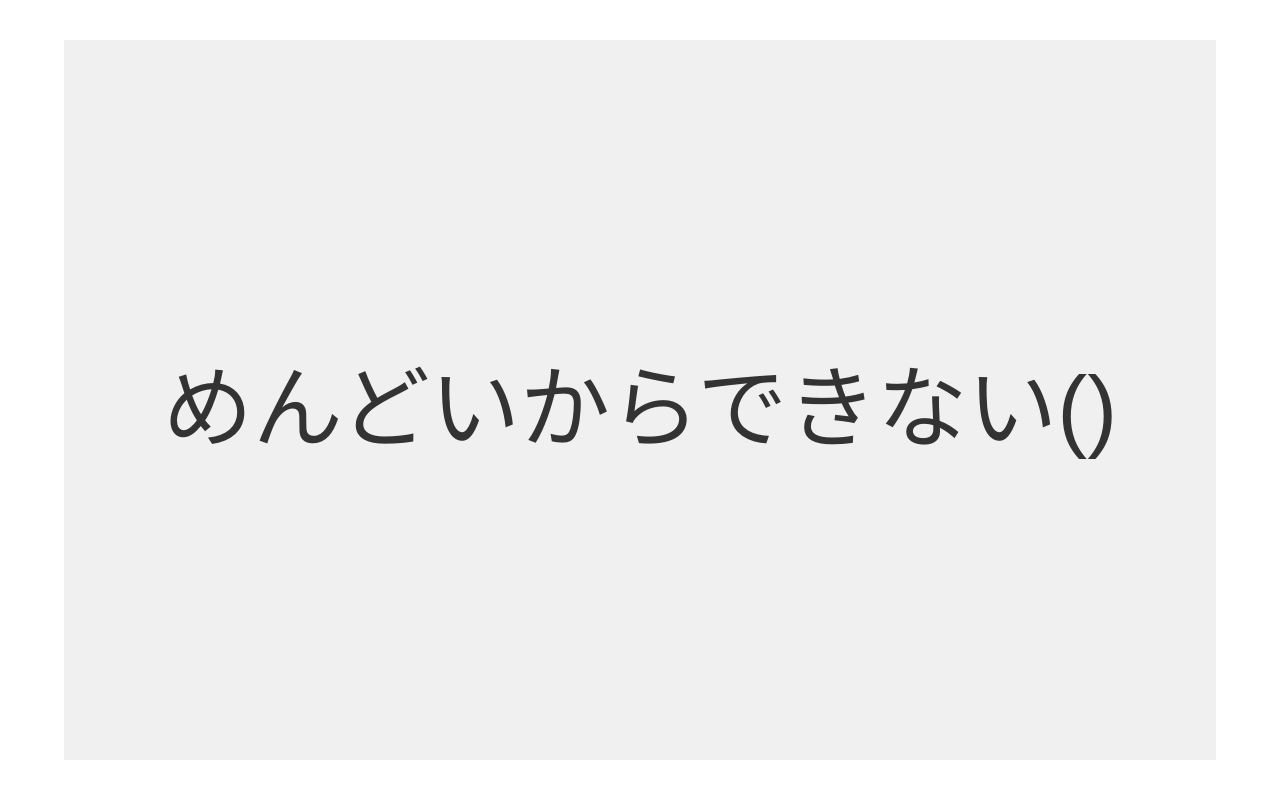
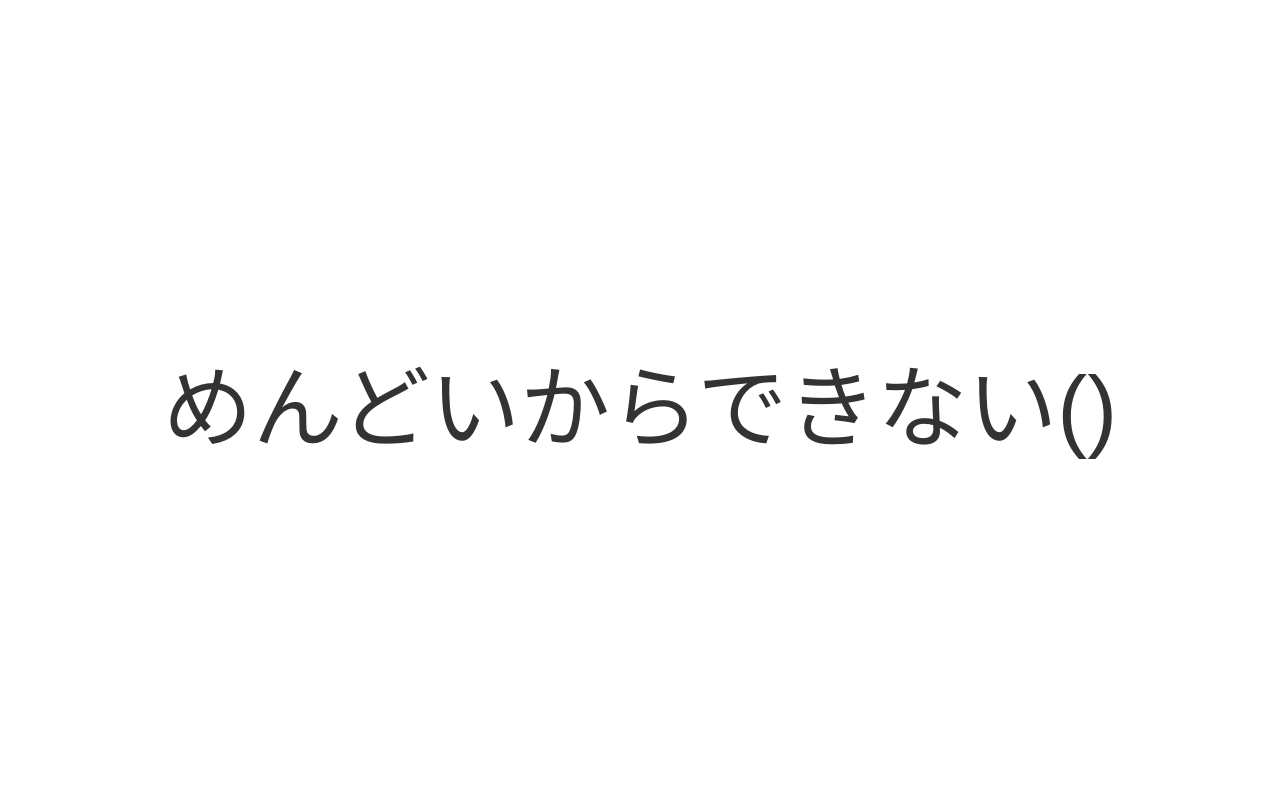
Before and after one commit to renoisme/mendoikaradekinai, a plain HTML site: page index.html in a window 1280 px wide. Drawn offline with Linux system fonts and the light colour scheme.

Commit message:
背景色を統一した

```diff
--- a/index.html
+++ b/index.html
@@ -19,6 +19,7 @@
          height: 100%;
          overflow-x: hidden;
          font-family: 'Arial', sans-serif;
+         background-color: #fff;
       }
 
       .full-screen {
@@ -27,7 +28,7 @@
          align-items: center;
          width: 100%;
          height: 100vh;
-         background-color: #f0f0f0;
+         background-color: #fff;
          color: #333;
          text-align: center;
          white-space: nowrap;
```
